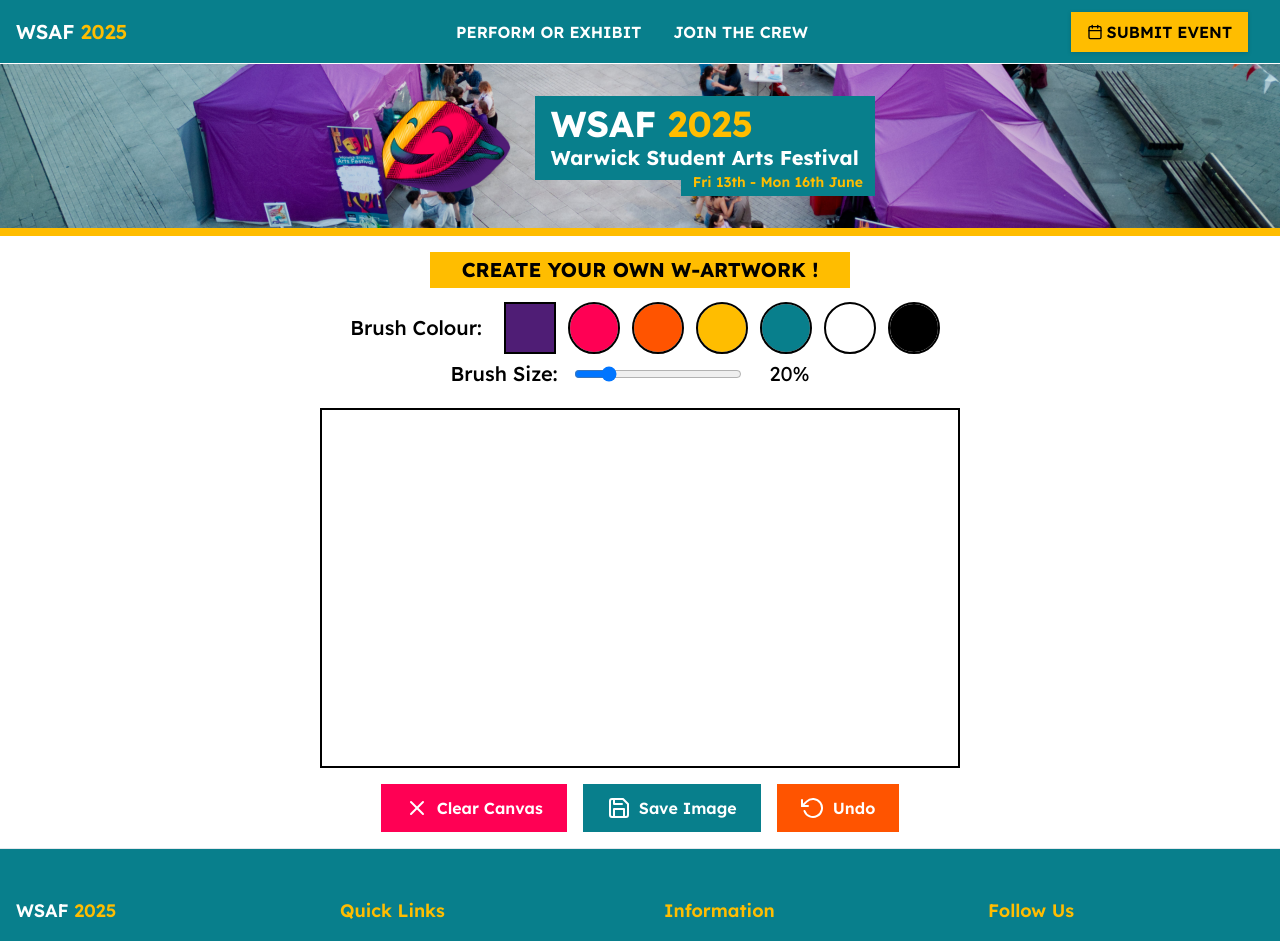
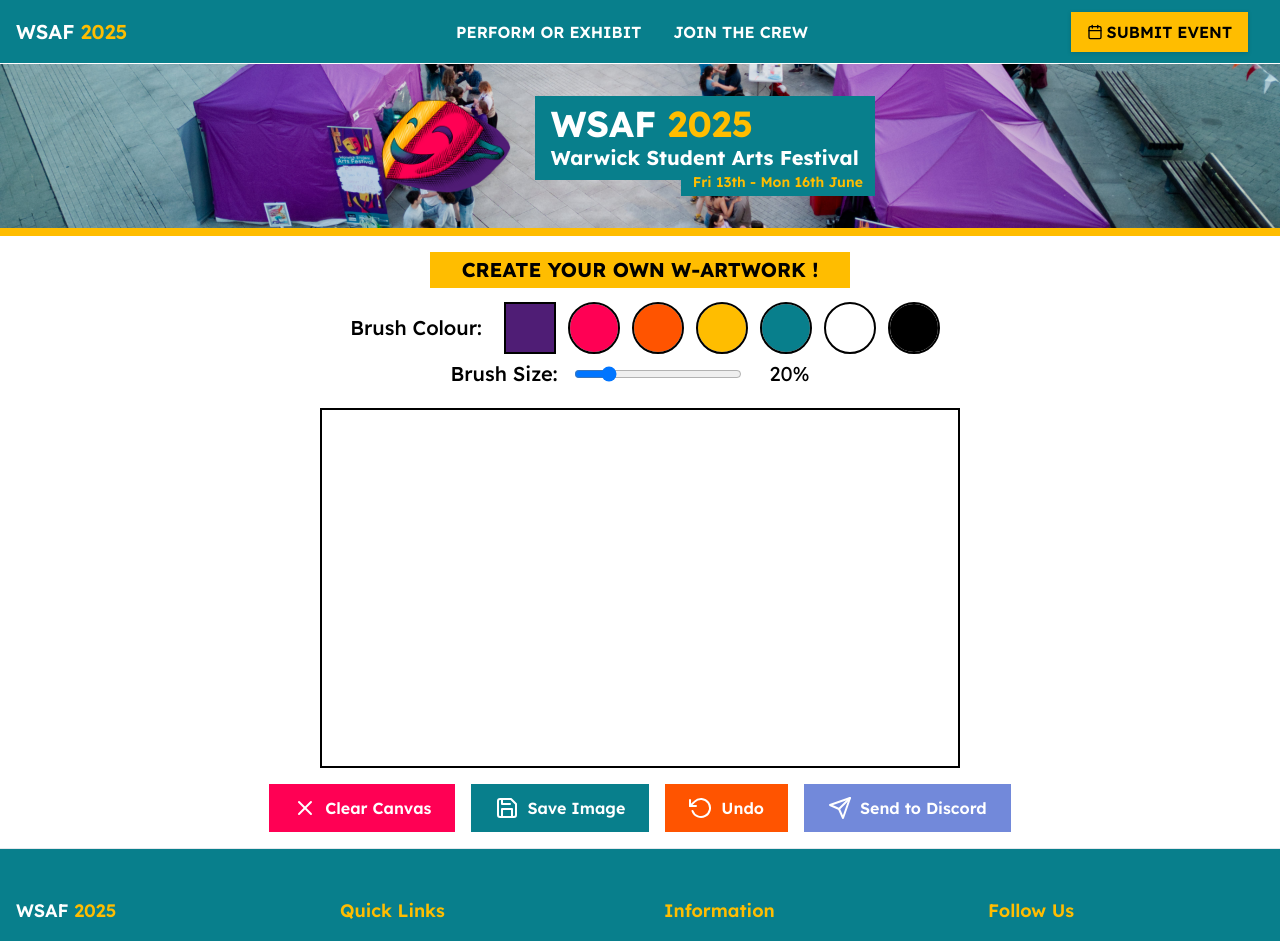
Before and after one commit to WarwickStudentArtsFestival/wsaf25-website, a Next.js app: page /wpaint in a window 1280 px wide. Shown: the top 941 px of the page. Built offline with nearby package versions, Linux system fonts and the light colour scheme.

Commit message:
initial MVP

```diff
--- a/package.json
+++ b/package.json
@@ -16,6 +16,7 @@
     "next": "15.3.1",
     "react": "19.1.0",
     "react-dom": "19.1.0",
+    "react-hot-toast": "^2.5.2",
     "react-icons": "^5.0.1"
   },
   "devDependencies": {
--- a/src/app/wpaint/Canvas.tsx
+++ b/src/app/wpaint/Canvas.tsx
@@ -31,6 +31,7 @@ const Canvas = forwardRef<CanvasRef, CanvasProps>(
       if (canvasRef.current) {
         const canvas = canvasRef.current;
         const { clientWidth, clientHeight } = canvas;
+
         if (
           canvasSize.width !== clientWidth ||
           canvasSize.height !== clientHeight
@@ -38,6 +39,12 @@ const Canvas = forwardRef<CanvasRef, CanvasProps>(
           setCanvasSize({ width: clientWidth, height: clientHeight });
           canvas.width = clientWidth;
           canvas.height = clientHeight;
+
+          const ctx = canvas.getContext('2d');
+          if (ctx) {
+            ctx.fillStyle = 'white';
+            ctx.fillRect(0, 0, canvas.width, canvas.height);
+          }
         }
       }
     }, [canvasSize]);
--- a/src/app/wpaint/page.tsx
+++ b/src/app/wpaint/page.tsx
@@ -1,4 +1,7 @@
 'use client';
+
+import { Toaster } from 'react-hot-toast';
+import toast from 'react-hot-toast';
 
 import React, { useState, useEffect, useRef } from 'react';
 import PageHeader from '@/app/components/page-header';
@@ -8,7 +11,7 @@ import ColourPicker from './ColourPicker';
 import BrushSizePicker from './BrushSizePicker';
 import Paintbrush from '@/assets/icons/paintbrush.png';
 import Image from 'next/image';
-import { FiX, FiSave, FiRotateCcw } from 'react-icons/fi';
+import { FiX, FiSave, FiRotateCcw, FiSend } from 'react-icons/fi';
 import ActionButton from './ActionButton';
 
 const PaintApp = () => {
@@ -17,6 +20,38 @@ const PaintApp = () => {
   const [cursorPos, setCursorPos] = useState({ x: 0, y: 0 });
   const [isMouseInside, setIsMouseInside] = useState(false);
   const canvasRef = useRef<CanvasRef>(null);
+
+  const sendToDiscord = async () => {
+    const canvas = document.querySelector('canvas') as HTMLCanvasElement;
+    if (!canvas) return toast.error('Canvas not found');
+
+    canvas.toBlob(async (blob) => {
+      if (!blob) return toast.error('Failed to get image blob');
+
+      const formData = new FormData();
+      formData.append('file', blob, 'canvas.png');
+
+      const webhookUrl =
+        'TODO';
+      const sendingToast = toast.loading('Sending to Discord...');
+      try {
+        const response = await fetch(webhookUrl, {
+          method: 'POST',
+          body: formData,
+        });
+
+        if (!response.ok) {
+          toast.error('Failed to send image', { id: sendingToast });
+          console.error(await response.text());
+        } else {
+          toast.success('Image sent to Discord!', { id: sendingToast });
+        }
+      } catch (err) {
+        toast.error('Error sending image', { id: sendingToast });
+        console.error(err);
+      }
+    }, 'image/png');
+  };
 
   const saveCanvas = () => {
     const canvas = document.querySelector('canvas') as HTMLCanvasElement;
@@ -49,6 +84,8 @@ const PaintApp = () => {
   }, []);
 
   return (
+    <>
+      <Toaster position="top-center" reverseOrder={false} />
       <div
         className={`text-center relative ${isMouseInside ? 'cursor-none' : 'cursor-default'}`}
       >
@@ -70,7 +107,7 @@ const PaintApp = () => {
           <Canvas ref={canvasRef} color={color} brushSize={brushSize} />
         </div>
 
-      <div className="p-4 justify-center flex gap-4 mx-auto">
+        <div className="p-4 grid grid-cols-2 sm:flex sm:justify-center gap-4 mx-auto">
           <ActionButton
             onClick={clearCanvas}
             icon={FiX}
@@ -88,6 +125,12 @@ const PaintApp = () => {
             icon={FiRotateCcw}
             text="Undo"
             bgColor="bg-[#ff5400]"
+          />
+          <ActionButton
+            onClick={sendToDiscord}
+            icon={FiSend}
+            text="Send to Discord"
+            bgColor="bg-[#7289da]"
           />
         </div>
 
@@ -107,6 +150,7 @@ const PaintApp = () => {
           />
         )}
       </div>
+    </>
   );
 };
 
```
Also changed, not shown: 1 other file (tests, documents, lock files or other folders). Lines whose indentation alone changed are shown as unchanged.
